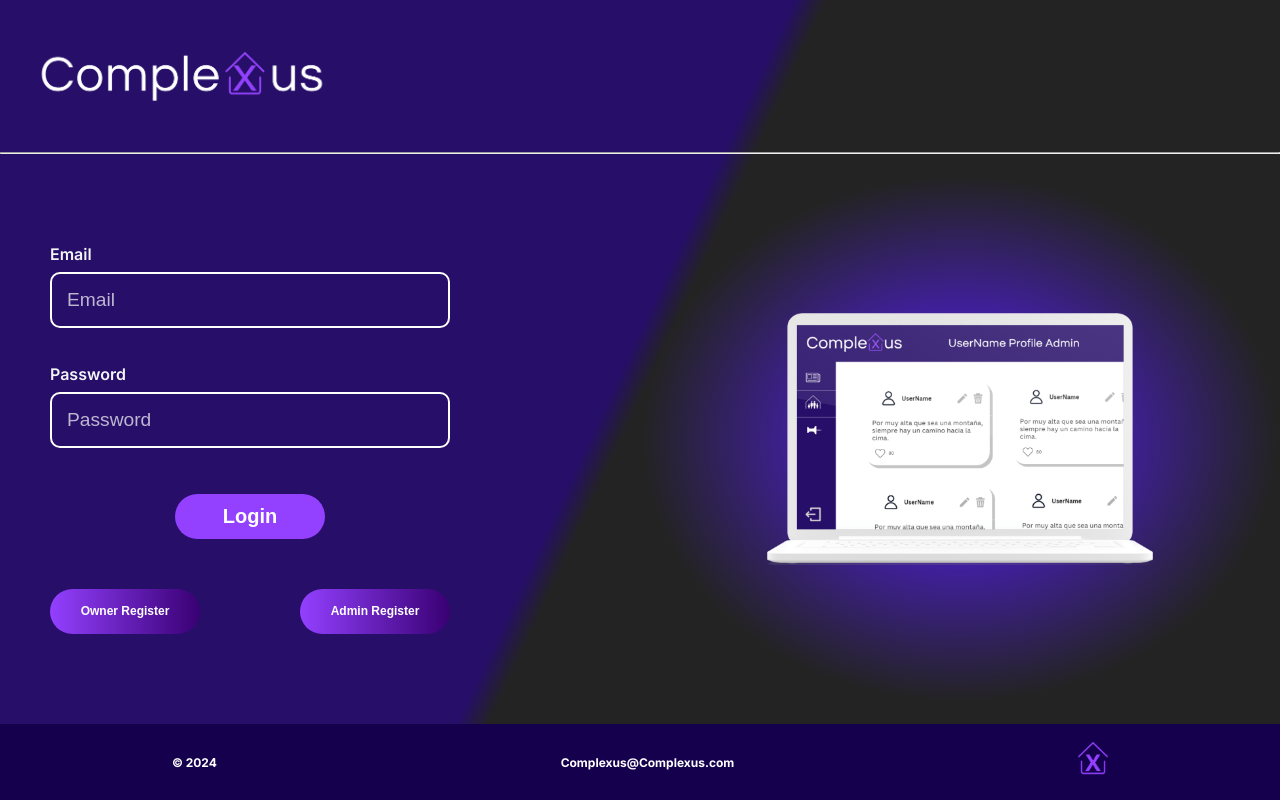
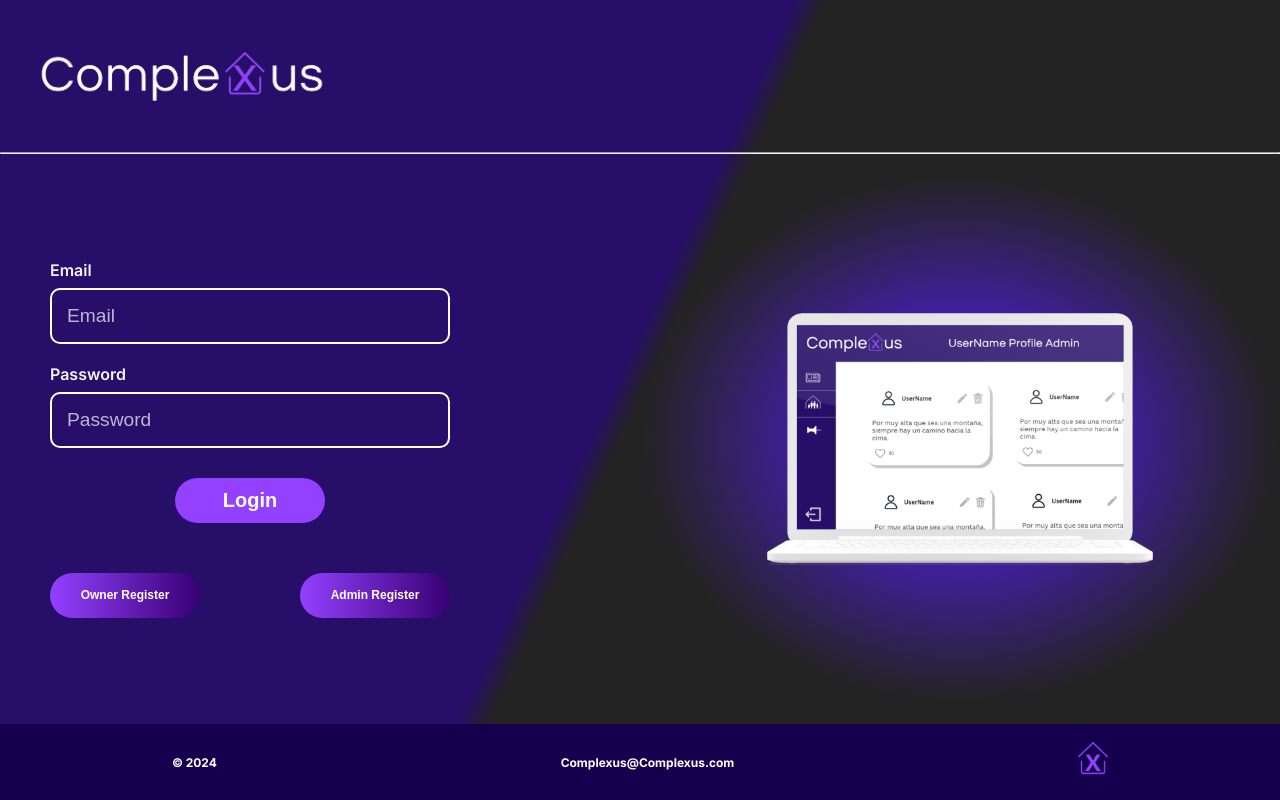
Before and after one commit to JuanAmezquitaAgredo/complexus_frontend, a Next.js app: page /login in a window 1280 px wide. Built offline with nearby package versions, Linux system fonts and the light colour scheme.

Commit message:
fix_styles

```diff
--- a/app/components/common/input/style.module.css
+++ b/app/components/common/input/style.module.css
@@ -1,6 +1,5 @@
 .InputContainer {
     width: 80%;
-    margin-bottom: 16px;
     background-color: transparent;
 }
 
```
